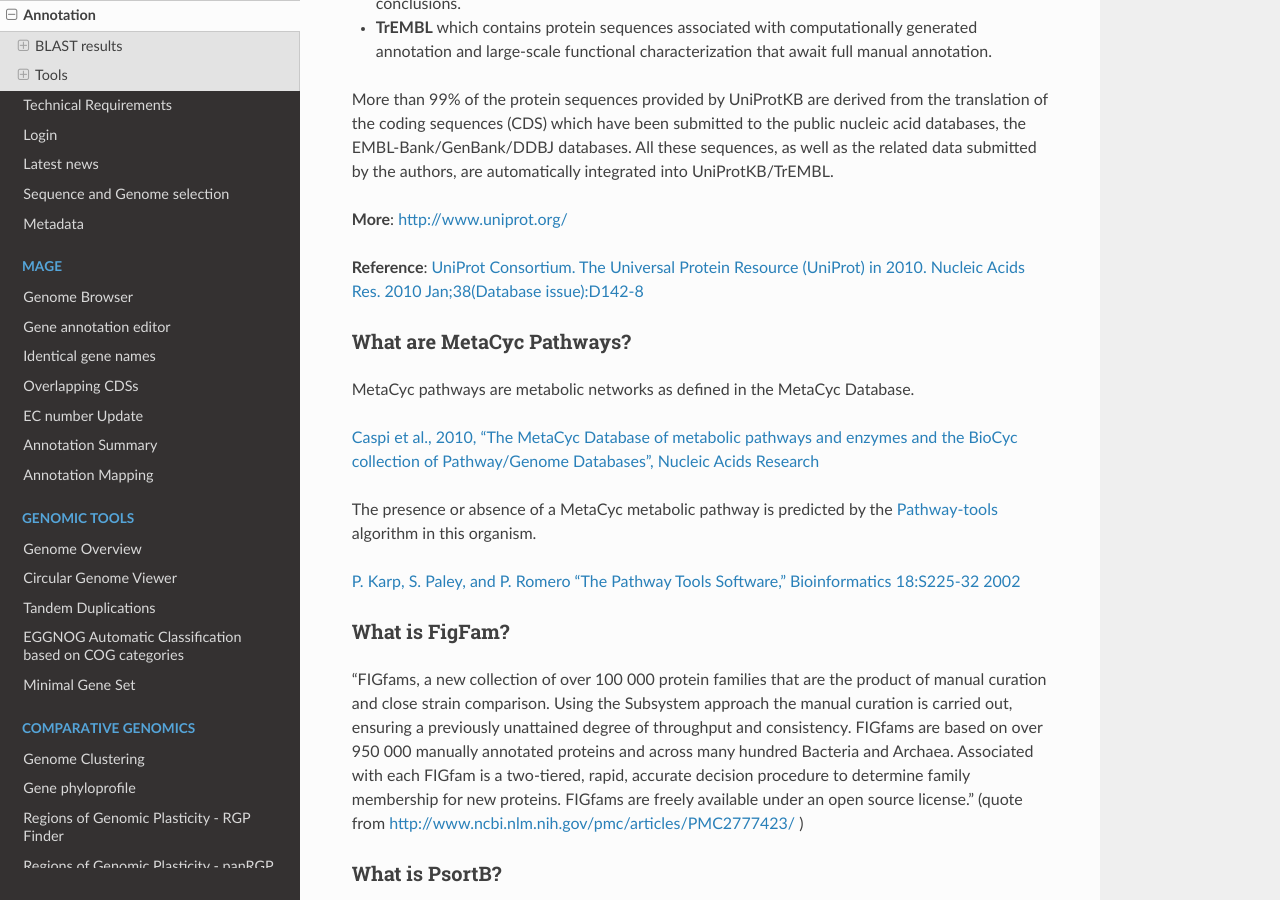
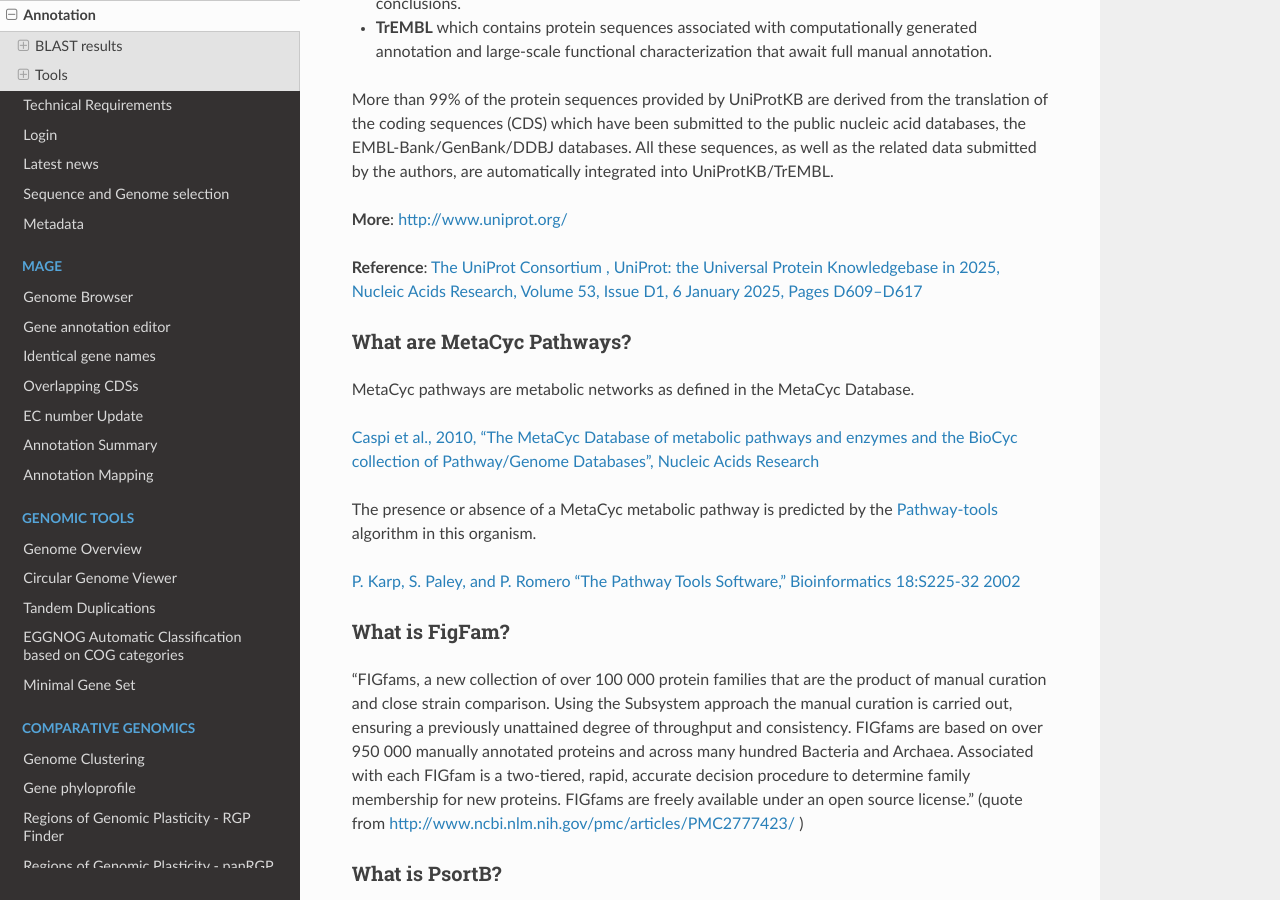
Before and after one commit to labgem/microscope-user-doc, a Sphinx documentation site: the page built from docs/content/overview/expert.rst, in a window 1280 px wide and 900 px high, scrolled down 2901 px. Built offline with Sphinx 7.4.7 and the Read the Docs theme 3.1.0, drawn with Linux system fonts in a browser that asks for light colours; formulas are drawn with MathJax 3.

Commit message:
Update article link for uniprot

```diff
--- a/docs/content/overview/expert.rst
+++ b/docs/content/overview/expert.rst
@@ -105,7 +105,7 @@ More than 99% of the protein sequences provided by UniProtKB are derived from th
 
 **More**: http://www.uniprot.org/
 
-**Reference**: `UniProt Consortium. The Universal Protein Resource (UniProt) in 2010. Nucleic Acids Res. 2010 Jan;38(Database issue):D142-8 <http://www.ncbi.nlm.nih.gov/pubmed/19843607>`_
+**Reference**: `The UniProt Consortium , UniProt: the Universal Protein Knowledgebase in 2025, Nucleic Acids Research, Volume 53, Issue D1, 6 January 2025, Pages D609–D617 <https://doi.org/10.1093/nar/gkae1010>`_
 
 
 What are MetaCyc Pathways?
```
